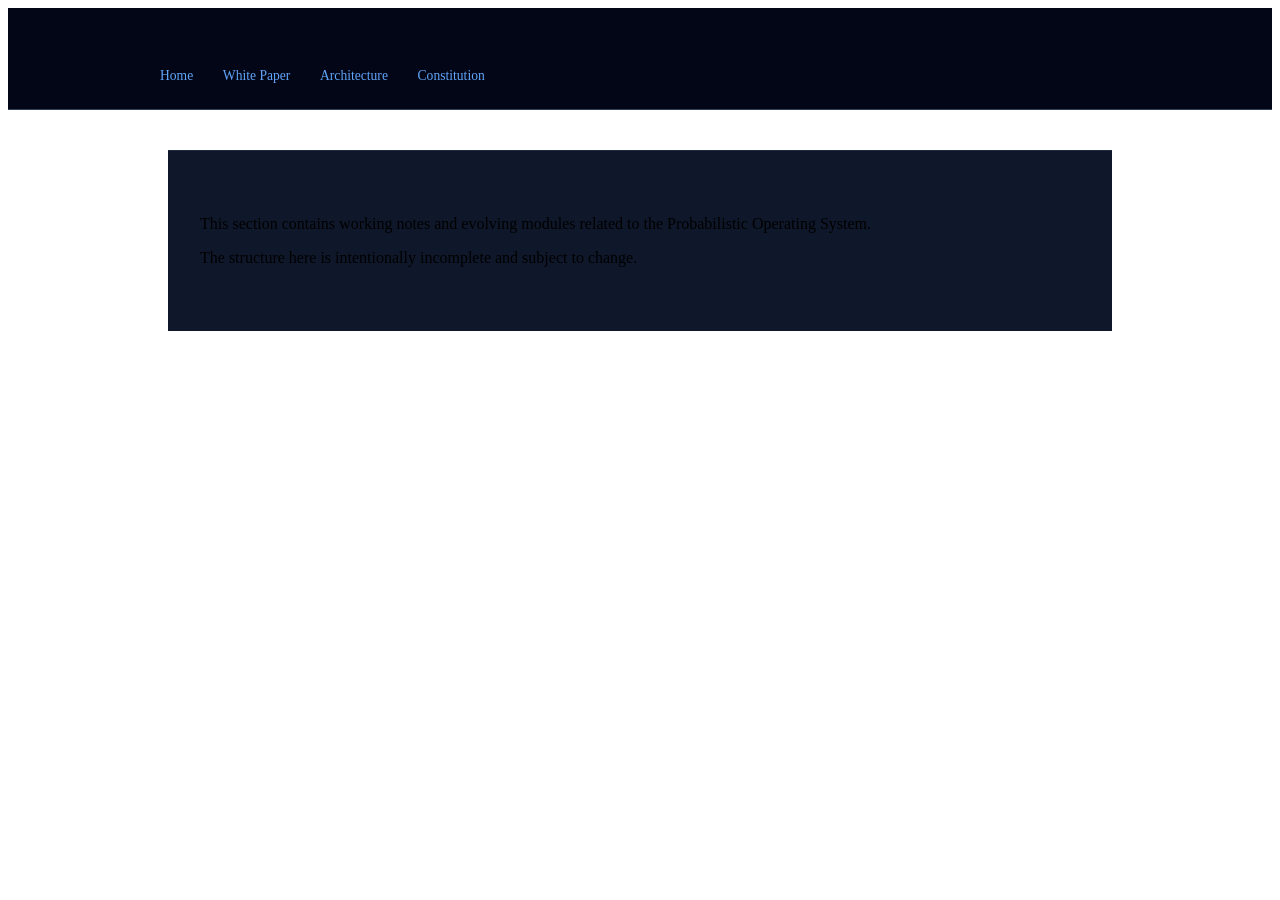
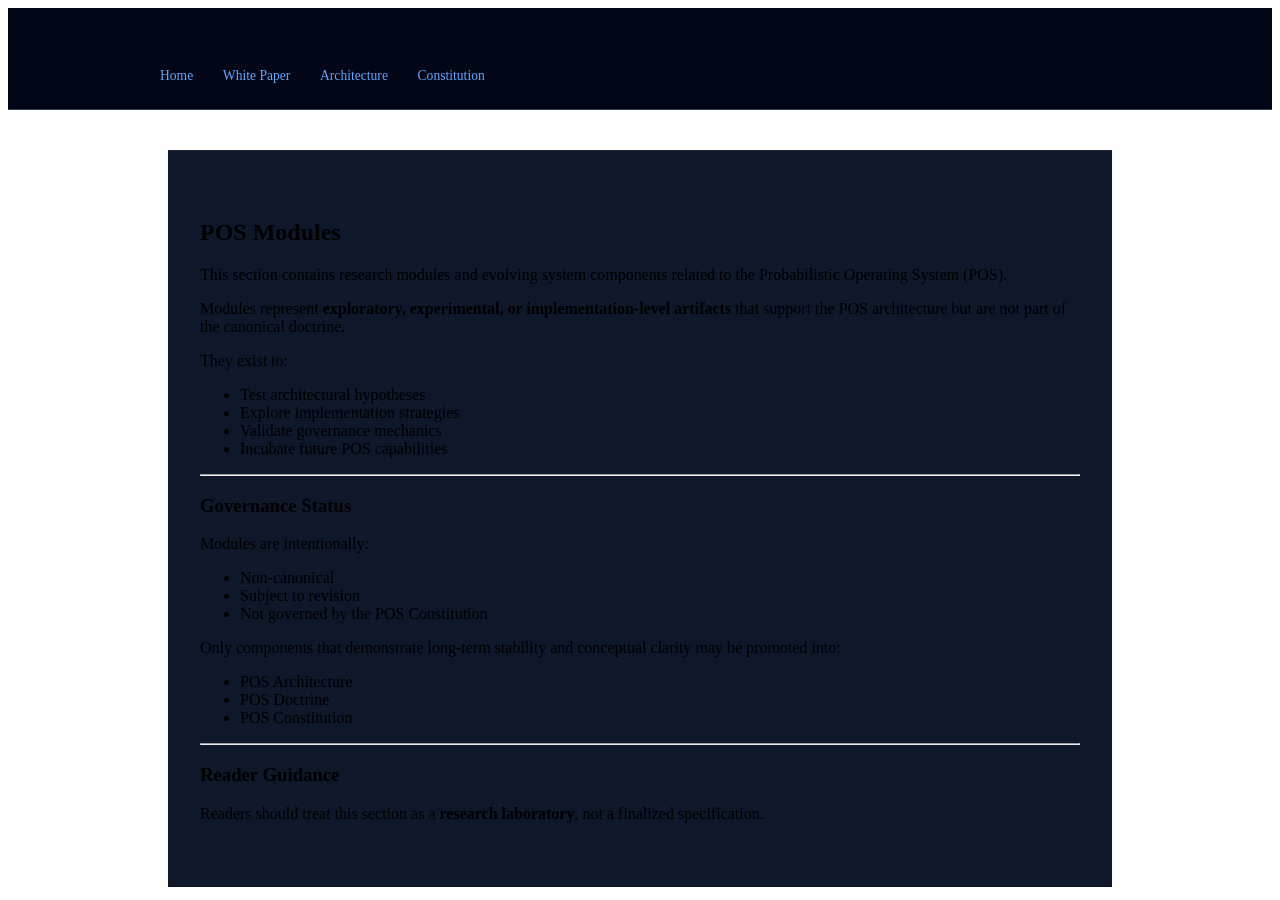
Before and after one commit to 98412senthil-sketch/pos-doctrine, a Jekyll site: the page built from modules/index.md, in a window 1280 px wide. Built offline with Jekyll 4.4.1, drawn with Linux system fonts in a browser that asks for light colours; our own code applies the rules of GitHub Pages for plain Markdown files.

Commit message:
Revise POS modules section for clarity and guidance
Expanded the section on POS modules to clarify their purpose and governance status, emphasizing their exploratory nature and the criteria for promotion to canonical status.

```diff
--- a/modules/index.md
+++ b/modules/index.md
@@ -1,3 +1,31 @@
-This section contains working notes and evolving modules related to the Probabilistic Operating System.
+## POS Modules
 
-The structure here is intentionally incomplete and subject to change.
+This section contains research modules and evolving system components related to the Probabilistic Operating System (POS).
+
+Modules represent **exploratory, experimental, or implementation-level artifacts** that support the POS architecture but are not part of the canonical doctrine.
+
+They exist to:
+- Test architectural hypotheses
+- Explore implementation strategies
+- Validate governance mechanics
+- Incubate future POS capabilities
+
+---
+
+### Governance Status
+
+Modules are intentionally:
+- Non-canonical
+- Subject to revision
+- Not governed by the POS Constitution
+
+Only components that demonstrate long-term stability and conceptual clarity may be promoted into:
+- POS Architecture
+- POS Doctrine
+- POS Constitution
+
+---
+
+### Reader Guidance
+
+Readers should treat this section as a **research laboratory**, not a finalized specification.
```
